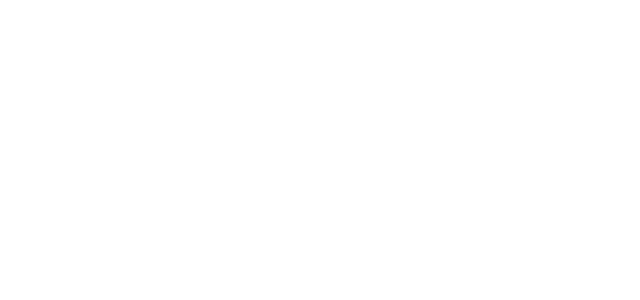
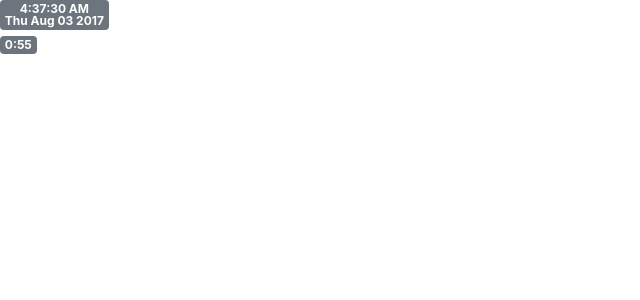
Before and after one commit to 4edorov/pomodoro_clock, a Vue app: page / in a window 1280 px wide. Shown: the top 300 px of the page, without its empty margins (0-640 px from the left). Built offline with nearby package versions, Linux system fonts and the light colour scheme.

Commit message:
countdown method added

```diff
--- a/src/App.vue
+++ b/src/App.vue
@@ -1,6 +1,11 @@
 <template>
-  <div id="app">
-    <CurrentTime/></CurrentTime/>
+  <div>
+    <div>
+      <CurrentTime></CurrentTime>
+    </div>
+    <div>
+      <b-badge>{{diffMin}}:{{this.diffSec}}</b-badge>
+    </div>
   </div>
 </template>
 
@@ -11,17 +16,32 @@
   name: 'app',
   components: {
     CurrentTime
+  },
+  data () {
+    return {
+      workTime: 1,
+      diffMin: '',
+      diffSec: '',
+      currentTime: Date.now(),
+      workInt: ''
+    }
+  },
+  mounted () {
+    this.workInt = setInterval(this.restWorkTime, 1000)
+  },
+  methods: {
+    restWorkTime () {
+      let completitionTime = this.currentTime + this.workTime * 60 * 1000
+      let diffTime = completitionTime - Date.now()
+      this.diffMin = Math.floor(diffTime / 1000 / 60)
+      this.diffSec = Math.floor(diffTime / 1000 % 60)
+      if (this.diffMin === 0 && this.diffSec === 0) {
+        clearInterval(this.workInt)
+      }
+    }
   }
 }
 </script>
 
 <style>
-#app {
-  font-family: 'Avenir', Helvetica, Arial, sans-serif;
-  -webkit-font-smoothing: antialiased;
-  -moz-osx-font-smoothing: grayscale;
-  text-align: center;
-  color: #2c3e50;
-  margin-top: 60px;
-}
 </style>
--- a/src/components/CurrentTime.vue
+++ b/src/components/CurrentTime.vue
@@ -1,6 +1,9 @@
 <template>
   <div class="current-time">
-
+    <b-badge>
+      {{time}}<br />
+      {{date}}
+    </b-badge>
   </div>
 </template>
 
@@ -9,12 +12,23 @@
   name: 'CurrentTime',
   data () {
     return {
-      msg: 'Welcome to Your Vue.js App'
+      time: '',
+      date: ''
+    }
+  },
+  mounted () {
+    setInterval(this.updateTimeAndDate, 1000)
+  },
+  methods: {
+    updateTimeAndDate () {
+      let valueDate = new Date()
+
+      this.time = valueDate.toLocaleTimeString()
+      this.date = valueDate.toDateString()
     }
   }
 }
 </script>
 
 <style scoped>
-
 </style>
--- a/src/main.js
+++ b/src/main.js
@@ -1,6 +1,8 @@
 import Vue from 'vue'
 import App from './App'
 import BootstrapVue from 'bootstrap-vue'
+import 'bootstrap/dist/css/bootstrap.css'
+import 'bootstrap-vue/dist/bootstrap-vue.css'
 
 Vue.config.productionTip = false
 Vue.use(BootstrapVue)
```
